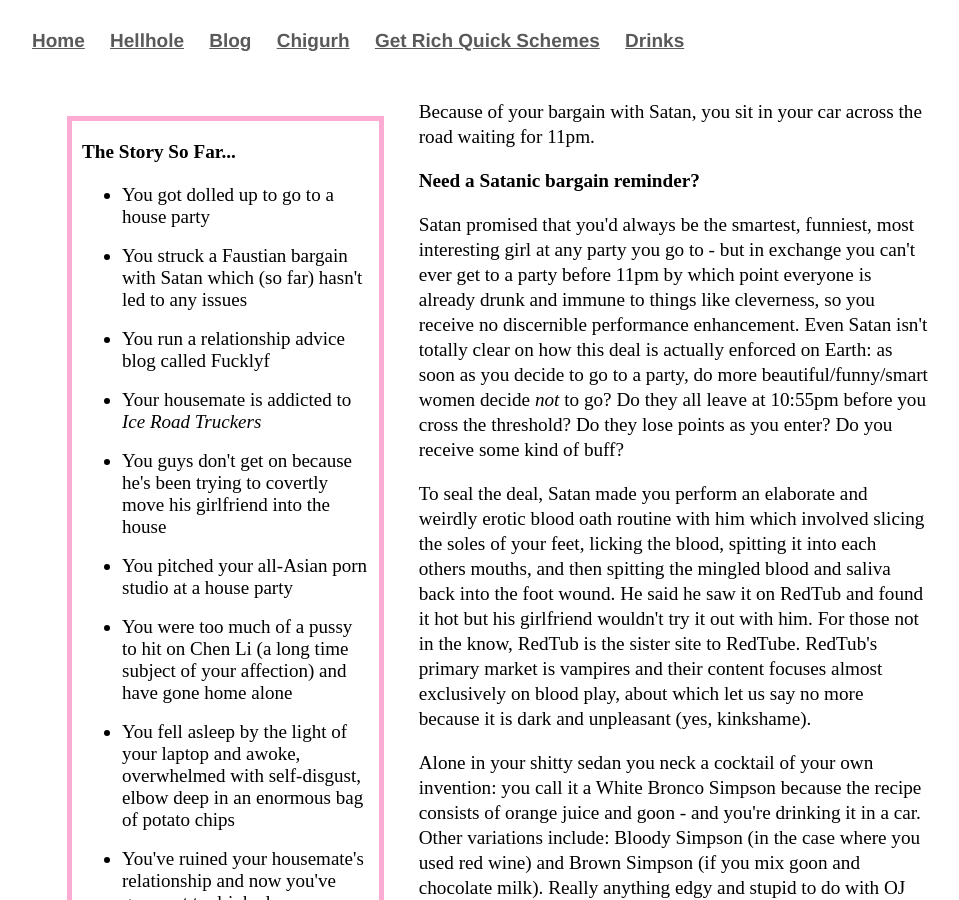
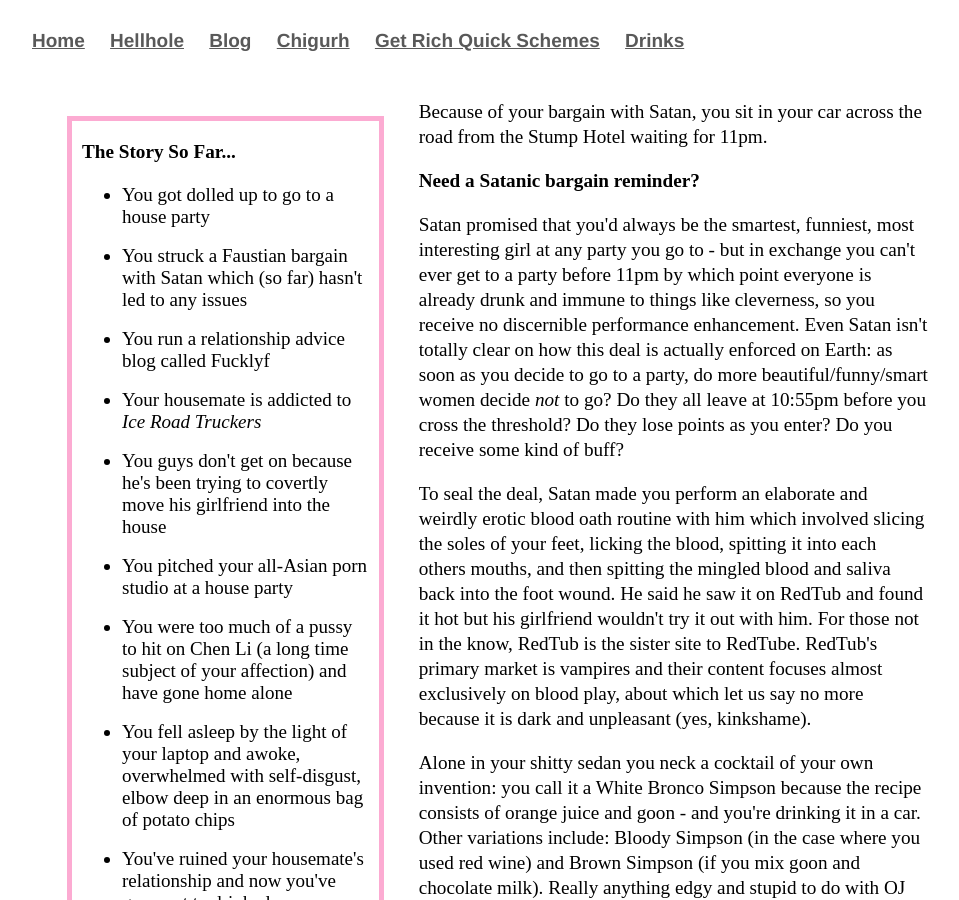
Before and after one commit to Pinelife/pinelife.github.io, a Jekyll site: the page Hellhole/Room10.html, which Jekyll copies as it is, in a window 1280 px wide and 900 px high. Shown: the whole window, without its empty margins (160-1119 px from the left). Built offline with Jekyll 4.4.1, drawn with Linux system fonts in a browser that asks for light colours.

Commit message:
Update Room10.html

```diff
--- a/Hellhole/Room10.html
+++ b/Hellhole/Room10.html
@@ -40,7 +40,7 @@
     </p>
 </div>
 <p>
-	Because of your bargain with Satan, you sit in your car across the road waiting for 11pm.</p>
+	Because of your bargain with Satan, you sit in your car across the road from the Stump Hotel waiting for 11pm.</p>
 <p><b>Need a Satanic bargain reminder?</b></p>
 <p>Satan promised that you'd always be the smartest, funniest, most interesting girl at any party you go to
 - but in exchange you can't ever get to a party before 11pm by which point everyone is already drunk and immune to things like
```
